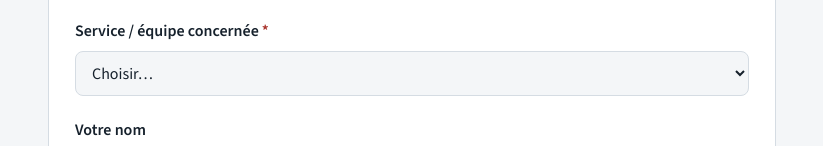
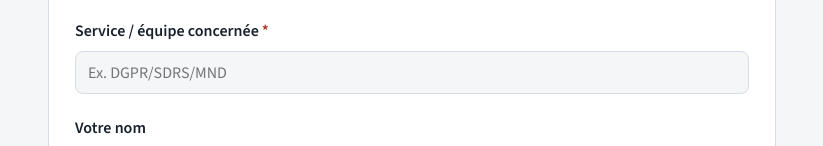
Before and after one commit to norlanedatse-lgtm/cas-usage-ia, a plain HTML site: page index.html in a window 1280 px wide. Shown: the part 444-590 px from the top of the page, without its empty margins (228-1051 px from the left). Drawn offline with nearby package versions, Linux system fonts and the light colour scheme.

Commit message:
Update index.html

```diff
--- a/index.html
+++ b/index.html
@@ -150,7 +150,7 @@ const SECTIONS = [
   goal:"Comprendre le problème métier avant de réfléchir à la solution.",
   fields:[
    {id:"nom",label:"Nom du cas d'usage",type:"text",req:true,ph:"Ex. Synthèse des comptes rendus de COPIL"},
-   {id:"service",label:"Service / équipe concernée",type:"select",req:true,opts:["Direction générale","Ressources humaines","Finance / Contrôle de gestion","Juridique","Commercial","Marketing / Communication","Achats","Opérations / Production","Systèmes d'information","Qualité / Conformité","Autre"]},
+   {id:"service",label:"Service / équipe concernée",type:"text",req:true,ph:"Ex. DGPR/SDRS/MND"},
    {id:"demandeur",label:"Votre nom",type:"text",help:"Pour que l'équipe puisse vous recontacter."},
    {id:"besoinTxt",label:"Quel est votre besoin ?",type:"textarea",req:true},
    {id:"tache",label:"Quelle tâche souhaitez-vous faciliter ?",type:"textarea"},
```
